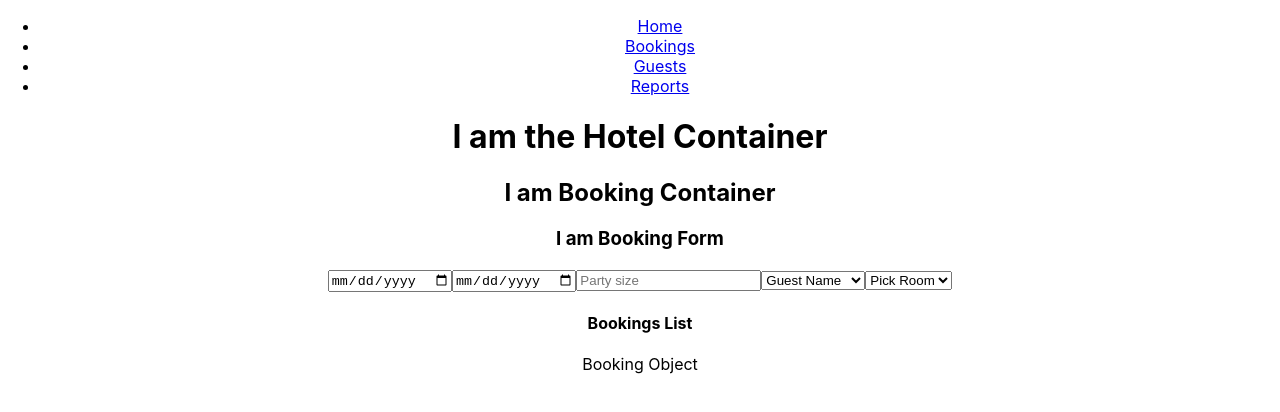
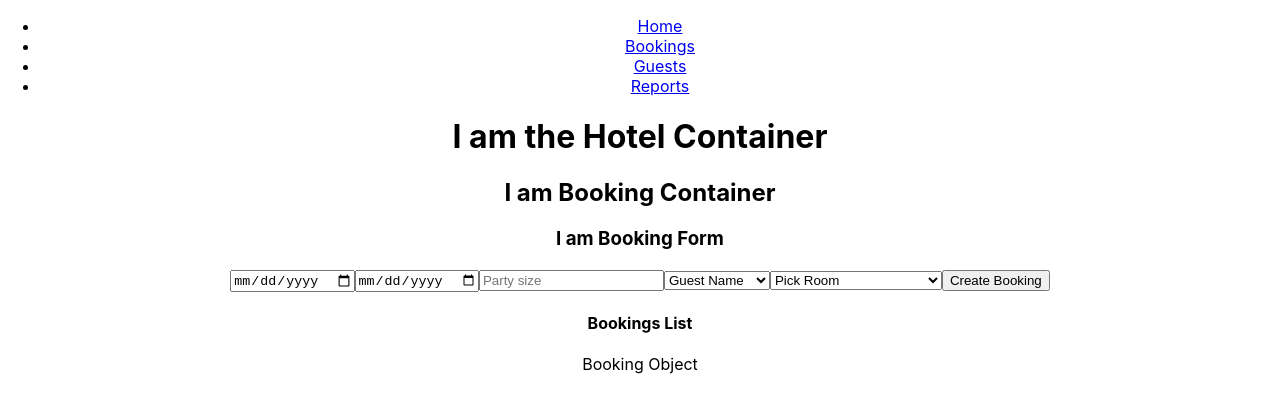
Before and after one commit to ianbone1/ClanLodging, a React (Create React App) app: page /bookings in a window 1280 px wide. Shown: the top 412 px of the page. Built offline with nearby package versions, Linux system fonts and the light colour scheme.

Commit message:
Adds mapping for all rooms and guests

```diff
--- a/src/components/BookingForm.js
+++ b/src/components/BookingForm.js
@@ -26,6 +26,14 @@ handleDates(event){
   }
 
   render(){
+    const rooms = this.props.rooms.map((room, index) =>{
+      return <option key={index} value={room.roomNumber}>Number: {room.roomNumber} {room.roomType} £{room.rate}</option>
+    })
+
+    const guests = this.props.guests.map((guest, index) => {
+      return <option value={guest.personId}>{guest.firstName} {guest.lastName}</option>
+    })
+
     return(
       <div>
       <h3>I am Booking Form</h3>
@@ -36,16 +44,14 @@ handleDates(event){
 
       <select name="guestId" onChange = {this.handleChange}>
       <option disabled selected>Guest Name</option>
-           <option value="1">Johnny Bravo</option>
-           <option value="2">SpongeBob</option>
+      {guests}
       </select>
 
       <select name="roomId" onChange = {this.handleChange}>
       <option disabled selected>Pick Room</option>
-           <option value="1">Double</option>
-           <option value="2">Twin</option>
+      {rooms}
       </select>
-
+      <button type="submit">Create Booking</button>
       </form>
       </div>
     )
--- a/src/containers/BookingContainer.js
+++ b/src/containers/BookingContainer.js
@@ -3,12 +3,58 @@ import BookingForm from '../components/BookingForm';
 import BookingList from '../components/BookingList';
 
 class BookingContainer extends Component{
+  constructor(props){
+    super(props);
+    this.state = {
+      rooms: [
+         {
+          roomNumber: 22,
+          roomType: "Twin",
+          roomCapacity: 2,
+          rate: 22.50,
+          calendar:[],
+          bookings: []
+          },
+         {
+          roomNumber: 45,
+          roomType: "Family",
+          roomCapacity: 4,
+          rate: 78.60,
+          calendar:[],
+          bookings: []
+        }
+      ],
+      guests: [
+          {
+           personId: 5,
+           firstName: "Kyle",
+           lastName: "Johnston",
+           addressLine1: "42 Wallaby Drive",
+           town: "Sydney",
+           postCode: "PA42",
+           email: "email@email.com",
+           phone: "0132825844"
+        },
+        {
+         personId: 2,
+         firstName: "Neil",
+         lastName: "Watkins",
+         addressLine1: "454 Glasgow Road",
+         town: "Glasgow",
+         postCode: "G23",
+         email: "x@x.com",
+         phone: "0384343"
+      }
+      ],
+    }
+  }
+
   render(){
     return(
       <div>
         <h2>I am Booking Container</h2>
-        <BookingForm/>
-        <BookingList/>
+        <BookingForm rooms = {this.state.rooms} guests = {this.state.guests}/>
+        <BookingList />
       </div>
     )
   }
```
Lines whose indentation alone changed are shown as unchanged.
